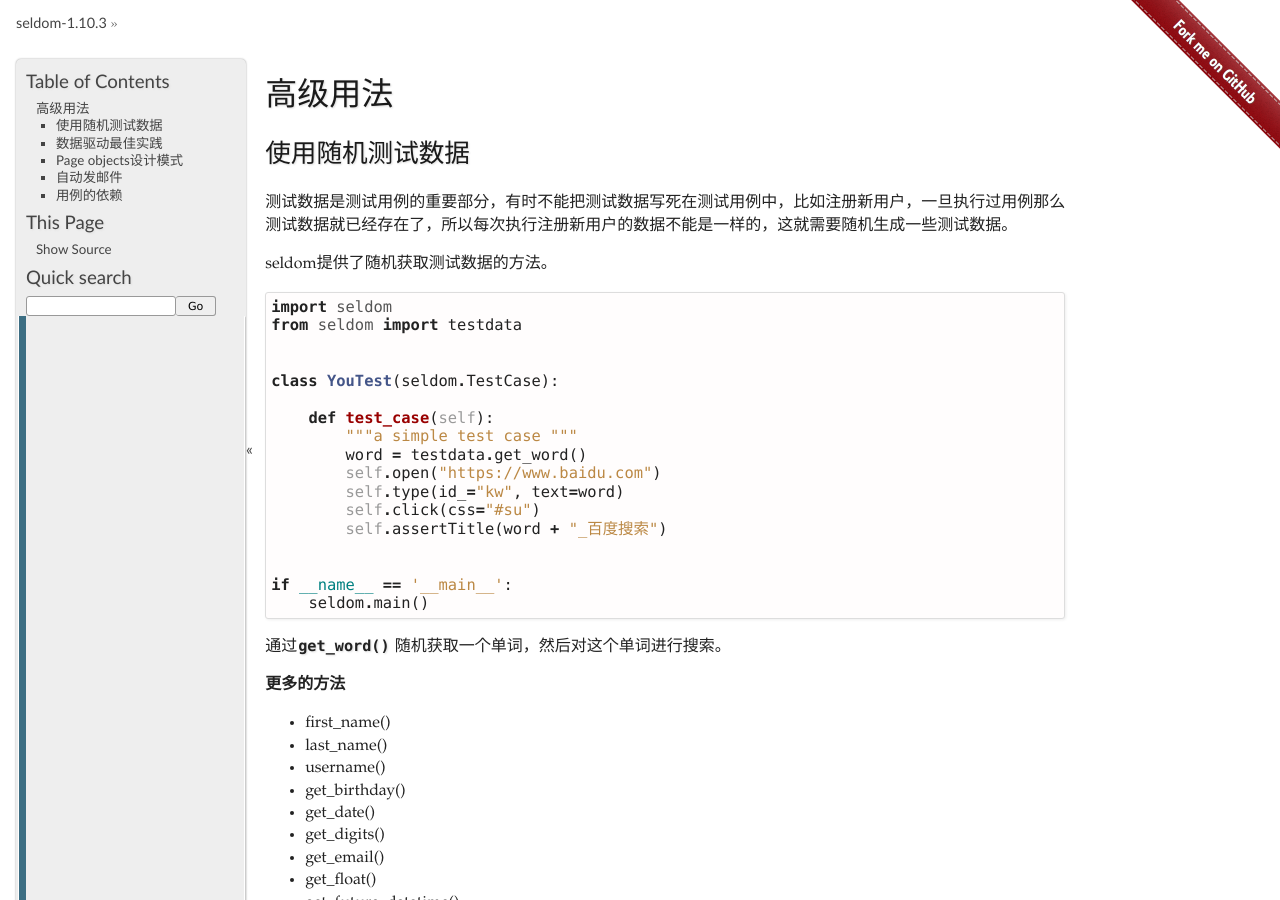
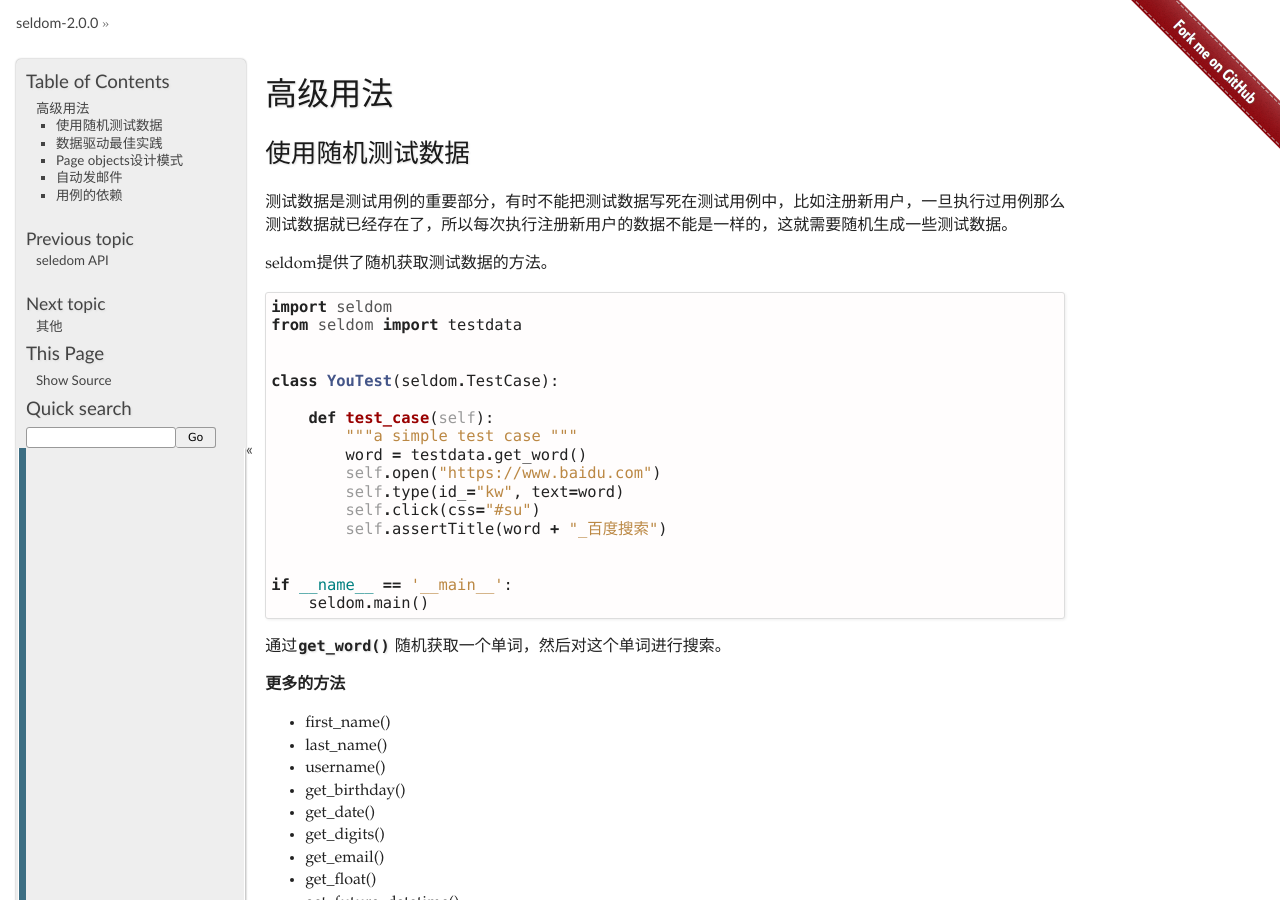
Before and after one commit to SeldomQA/seldom, a Sphinx documentation site: the page built from docs/rst_docs/advanced.rst, in a window 1280 px wide and 900 px high. Built offline with Sphinx 7.4.7, drawn with Linux system fonts in a browser that asks for light colours; pages that are not in the unit, such as notebooks, are missing from menus; part of the change alters nothing that is shown.

```diff
--- a/docs/README.md
+++ b/docs/README.md
@@ -34,3 +34,11 @@
   * 开放浏览器配置能力
   * Selenium Grid
   * 在pycharm中运行测试
+
+* [HTTP接口测试](./http.md)
+  * seldom vs request+unittest
+  * 运行测试
+  * 更强大的断言
+  * 接口数据依赖
+  * 数据驱动
+  * 随机生成测试数据
--- a/docs/conf.py
+++ b/docs/conf.py
@@ -20,7 +20,7 @@ project = 'seldom'
 year = '2015-2021'
 author = 'bugmaster'
 copyright = '{0}, {1}'.format(year, author)
-version = release = '1.10.3'
+version = release = '2.0.0'
 
 pygments_style = 'trac'
 templates_path = ['.']
--- a/docs/index.rst
+++ b/docs/index.rst
@@ -42,8 +42,11 @@ User guide
 
    rst_docs/installation
    rst_docs/create_project
-   rst_docs/quickstarts
+   rst_docs/quick_start
    rst_docs/seldom_api
+   rst_docs/advanced
+   rst_docs/other
+   rst_docs/http
 
 
 Indices and tables
--- a/docs/markdown2rst.py
+++ b/docs/markdown2rst.py
@@ -21,7 +21,8 @@ def markdown_to_rst(from_file, to_file):
 if __name__ == '__main__':
     # markdown_to_rst("installation.md", "rst_docs/installation.rst")
     # markdown_to_rst("create_project.md", "rst_docs/create_project.rst")
-    markdown_to_rst("quickstart.md", "rst_docs/quickstart.rst")
-    markdown_to_rst("seldom_api.md", "rst_docs/seldom_api.rst")
-    markdown_to_rst("advanced.md", "rst_docs/advanced.rst")
-    markdown_to_rst("other.md", "rst_docs/other.rst")
+    # markdown_to_rst("quick_start.md", "rst_docs/quick_start.rst")
+    # markdown_to_rst("seldom_api.md", "rst_docs/seldom_api.rst")
+    # markdown_to_rst("advanced.md", "rst_docs/advanced.rst")
+    # markdown_to_rst("other.md", "rst_docs/other.rst")
+    markdown_to_rst("http.md", "rst_docs/http.rst")
```
Also changed, not shown: docs/quick_start.md (renamed from docs/quickstarts.md), docs/rst_docs/quick_start.rst (renamed from docs/rst_docs/quickstarts.rst).
